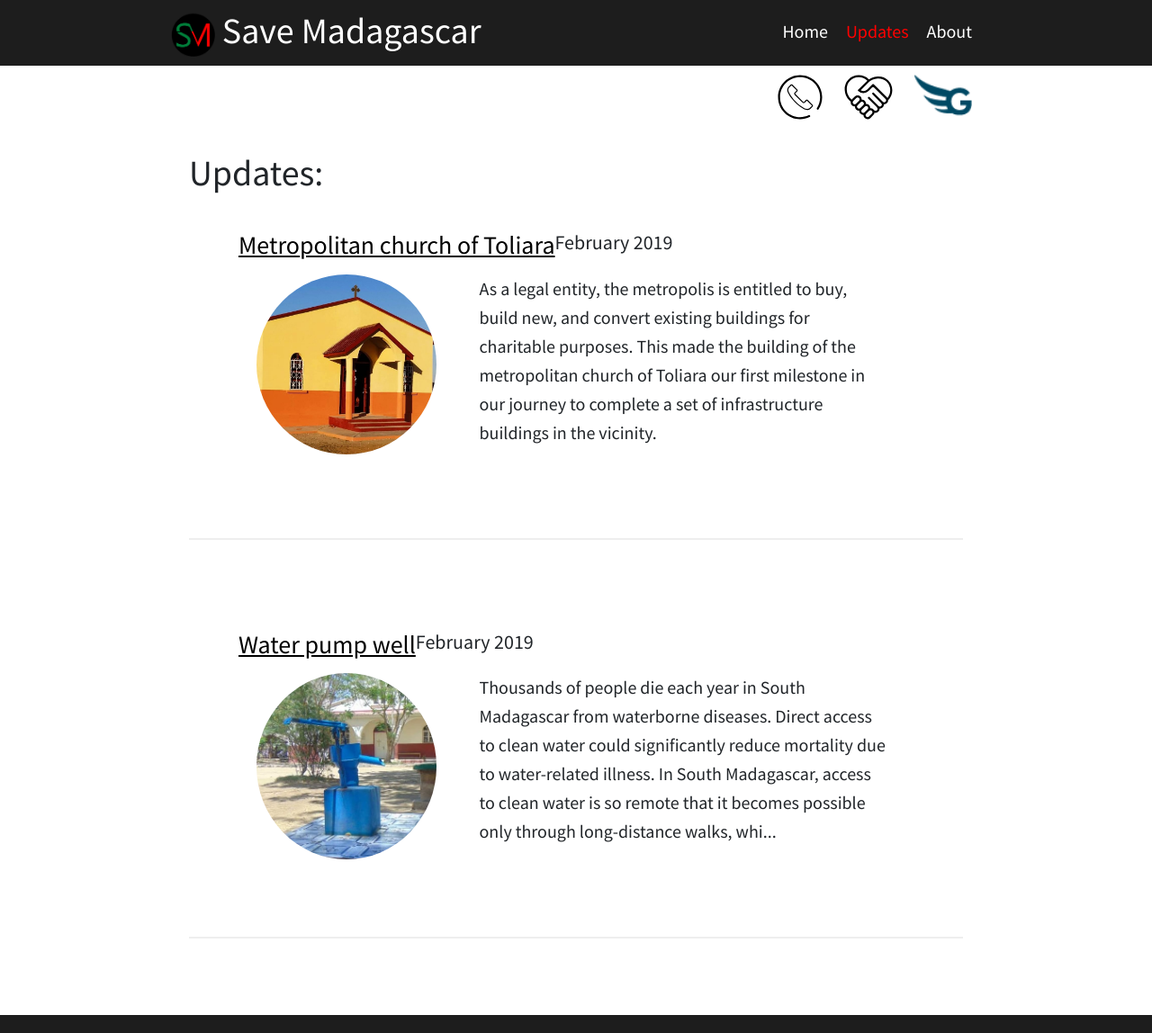
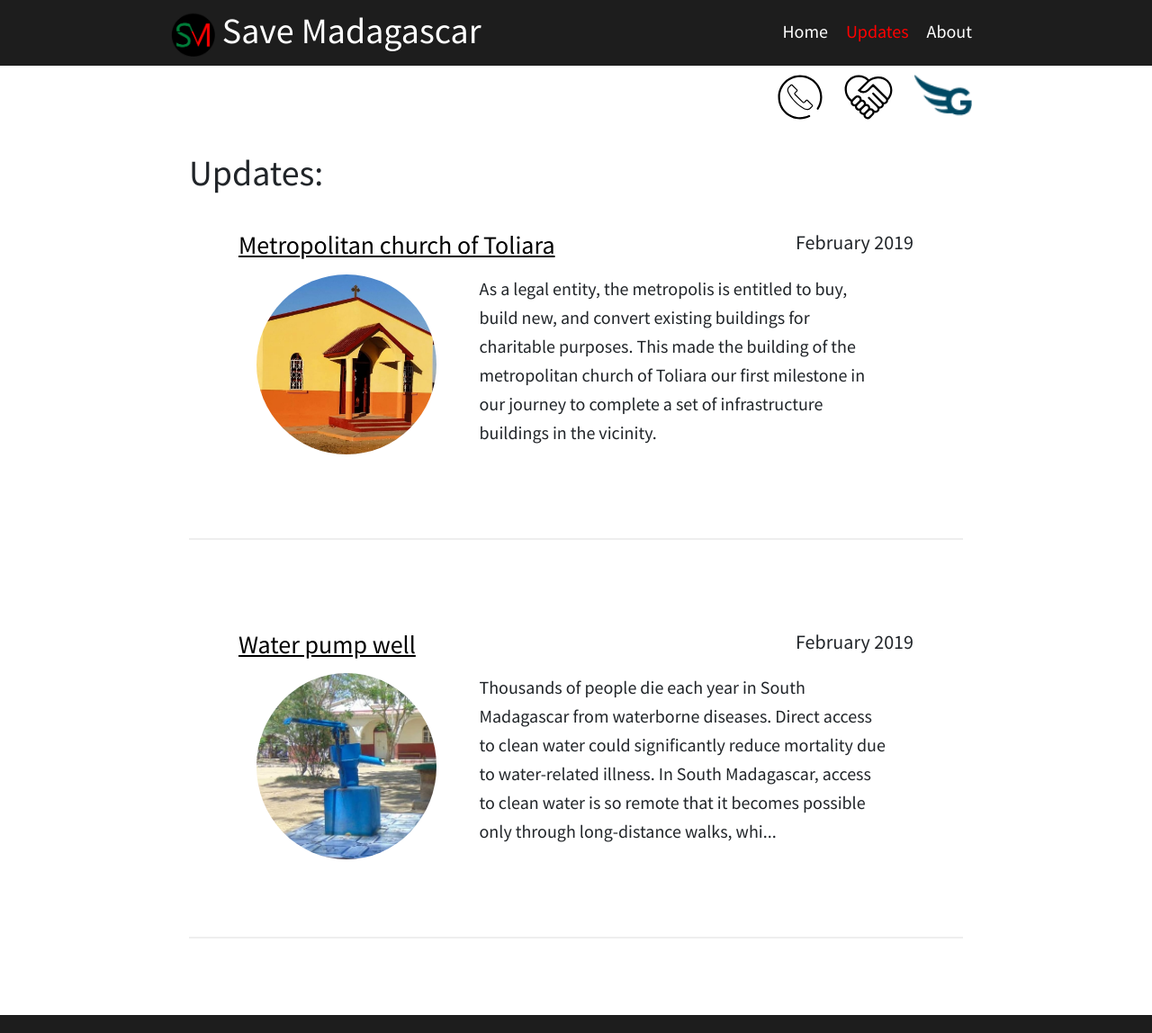
Before and after one commit to at07cm1/smadagascar_site, a Jekyll site: the page built from updates.html, in a window 1280 px wide. Shown: the whole page at 90% size. Built offline with Jekyll 4.4.1, drawn with Linux system fonts in a browser that asks for light colours.

Commit message:
fixed updates alignment

```diff
--- a/updates.html
+++ b/updates.html
@@ -14,8 +14,8 @@ navigation_weight: 2
 						<div class="column">
 							<h3><a href="{{ post.url }}">{{ post.title }}</a></h3>
 						</div>
-						<div class="column">
-							<h4 style="float: right">{{ post.date | date: '%B %Y' }}</h4>
+						<div class="column" style="float: right">
+							<h4>{{ post.date | date: '%B %Y' }}</h4>
 						</div>
 					</div>
 					{% if post.avatar %}
```
